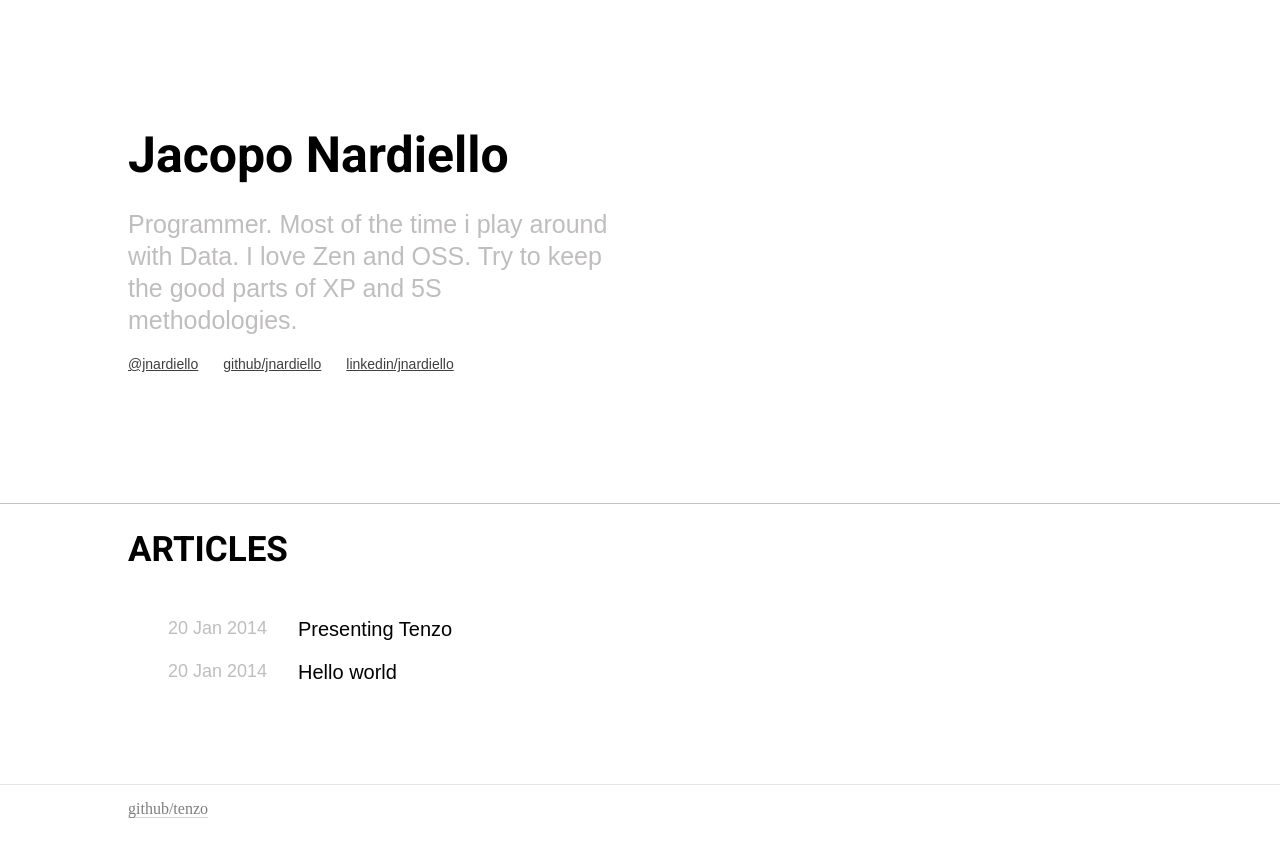
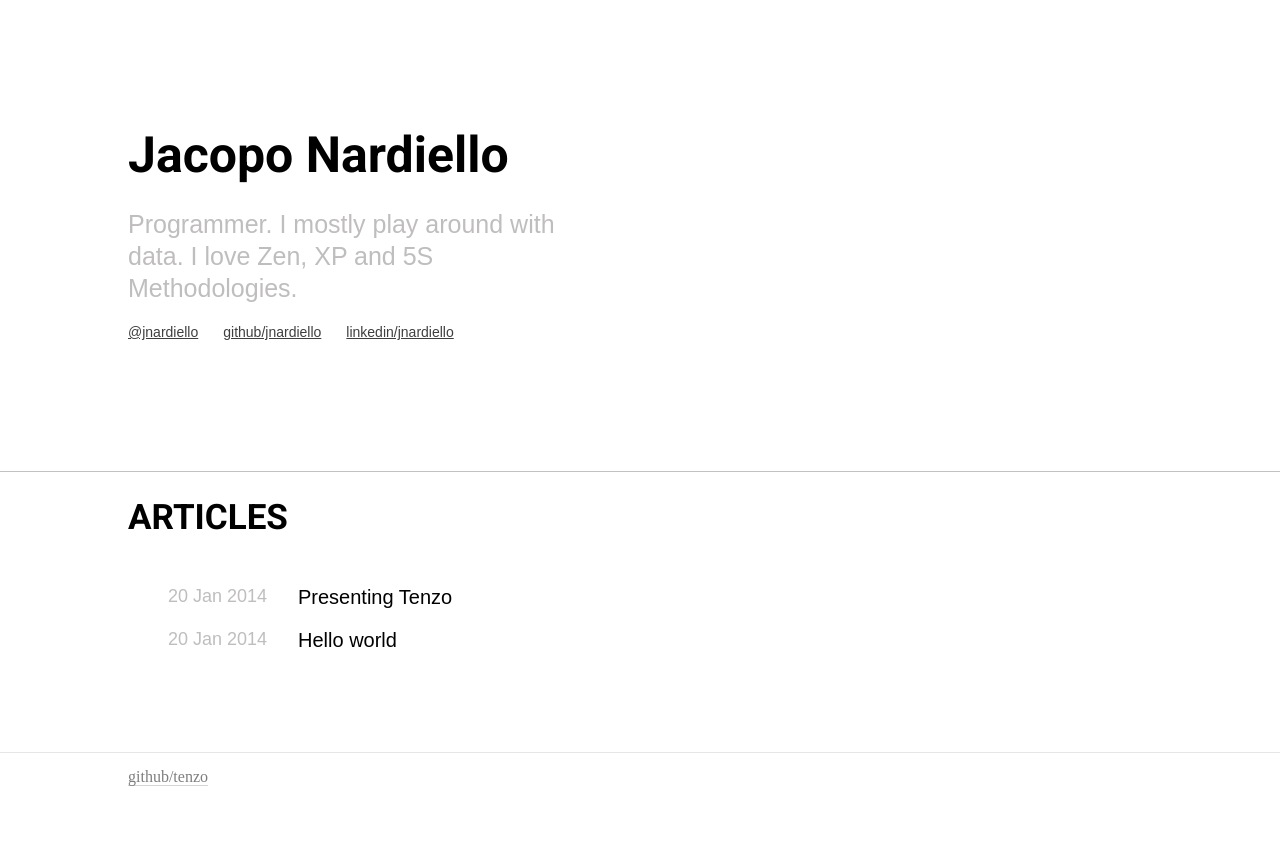
Before and after one commit to jnardiello/jnardiello.github.io, a Jekyll site: the page built from index.html, in a window 1280 px wide. Shown: the top 857 px of the page. Built offline with Jekyll 4.4.1, drawn with Linux system fonts in a browser that asks for light colours; some web fonts are replaced; Markdown is read by kramdown in place of the engine named in the settings.

Commit message:
Better index

```diff
--- a/_config.yml
+++ b/_config.yml
@@ -3,7 +3,7 @@ url: http://jnardiello.github.io
 
 author:
     name: Jacopo Nardiello
-    description: Programmer. Most of the time i play around with Data. I love Zen and OSS. Try to keep the good parts of XP and 5S methodologies.
+    description: Programmer. I mostly play around with data. I love Zen, XP and 5S Methodologies.
     twitter: jnardiello
     github: jnardiello
     linkedin: jnardiello
```
